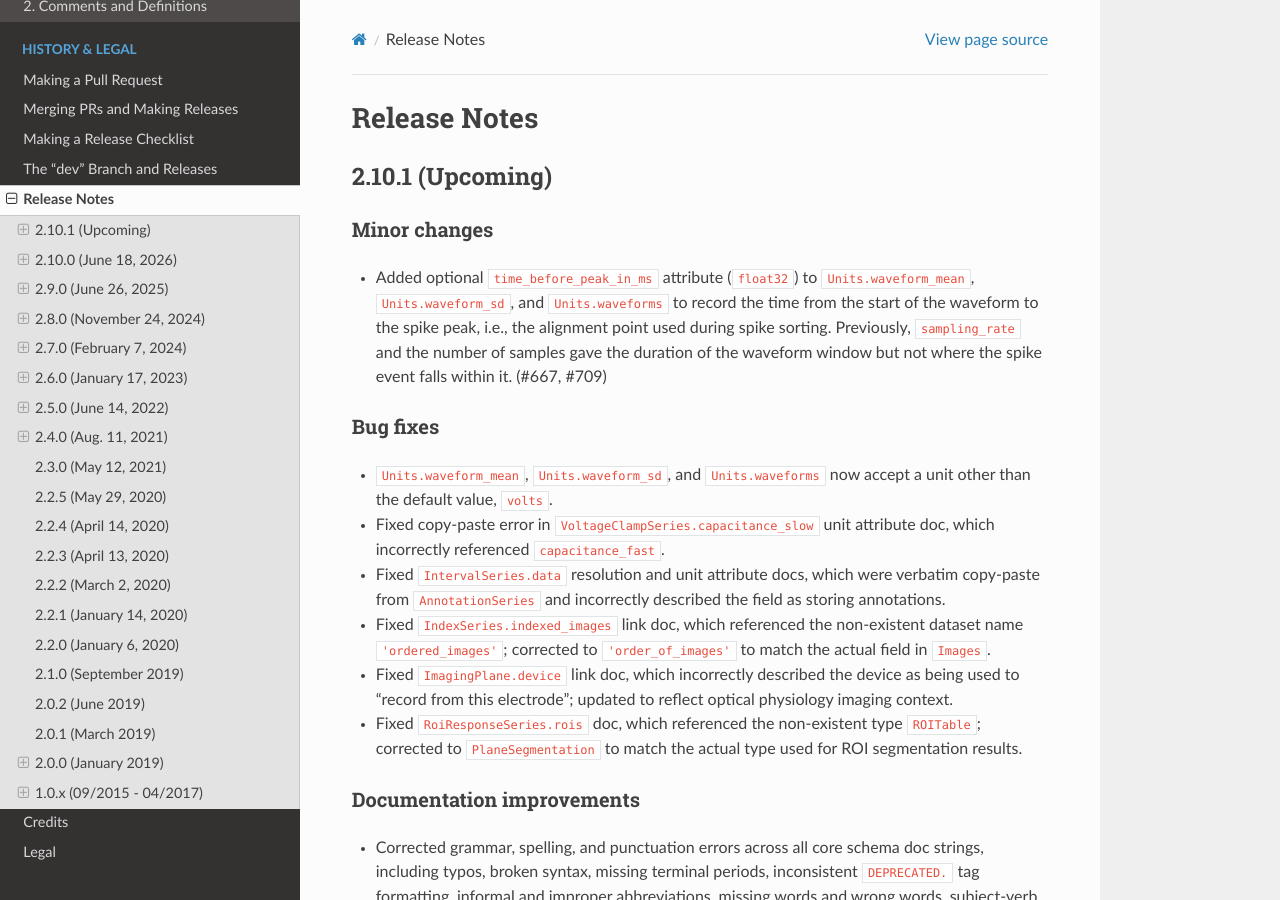
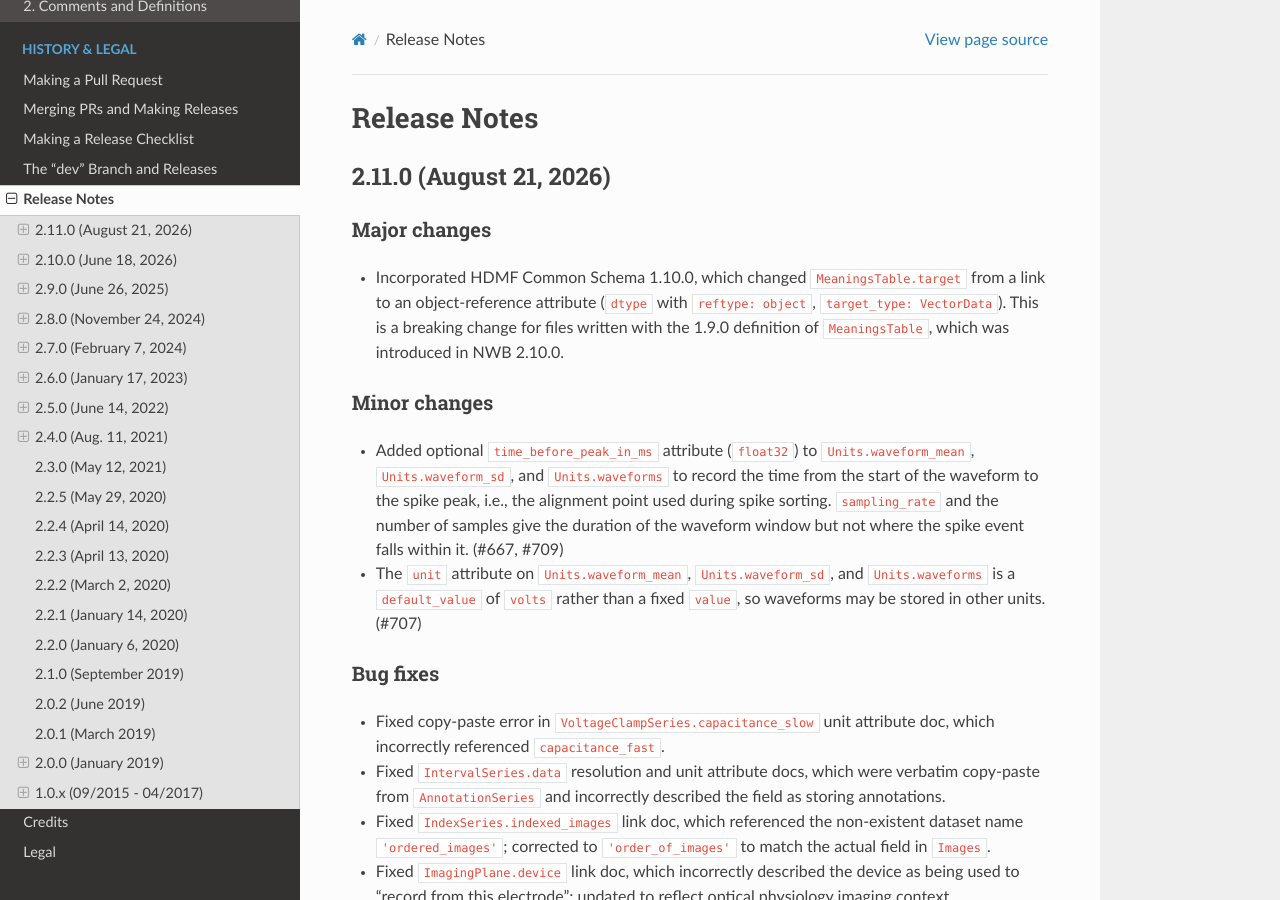
Before and after one commit to NeurodataWithoutBorders/nwb-schema, a Sphinx documentation site: the page built from docs/format/source/format_release_notes.rst, in a window 1280 px wide and 900 px high. Built offline with Sphinx 7.4.7 and the Read the Docs theme 3.1.0, drawn with Linux system fonts in a browser that asks for light colours.

Commit message:
Prepare 2.11.0 release (#710)
Co-authored-by: Claude Opus 5 (1M context) <noreply@anthropic.com>

```diff
--- a/docs/format/source/conf.py
+++ b/docs/format/source/conf.py
@@ -83,9 +83,9 @@ copyright = u'2017-2026, Neurodata Without Borders'
 # built documents.
 #
 # The short X.Y version.
-version = '2.10.1'
+version = '2.11.0'
 # The full version, including alpha/beta/rc tags.
-release = '2.10.1-alpha'
+release = '2.11.0'
 
 # The language for content autogenerated by Sphinx. Refer to documentation
 # for a list of supported languages.
--- a/docs/format/source/format_release_notes.rst
+++ b/docs/format/source/format_release_notes.rst
@@ -3,20 +3,26 @@
 Release Notes
 =============
 
-2.10.1 (Upcoming)
------------------
+2.11.0 (August 21, 2026)
+------------------------
+
+Major changes
+^^^^^^^^^^^^^
+- Incorporated HDMF Common Schema 1.10.0, which changed ``MeaningsTable.target`` from a link to an object-reference
+  attribute (``dtype`` with ``reftype: object``, ``target_type: VectorData``). This is a breaking change for files
+  written with the 1.9.0 definition of ``MeaningsTable``, which was introduced in NWB 2.10.0.
 
 Minor changes
 ^^^^^^^^^^^^^
 - Added optional ``time_before_peak_in_ms`` attribute (``float32``) to ``Units.waveform_mean``,
   ``Units.waveform_sd``, and ``Units.waveforms`` to record the time from the start of the waveform to the spike peak,
-  i.e., the alignment point used during spike sorting. Previously, ``sampling_rate`` and the number of samples gave
+  i.e., the alignment point used during spike sorting. ``sampling_rate`` and the number of samples give
   the duration of the waveform window but not where the spike event falls within it. (#667, #709)
+- The ``unit`` attribute on ``Units.waveform_mean``, ``Units.waveform_sd``, and ``Units.waveforms`` is a
+  ``default_value`` of ``volts`` rather than a fixed ``value``, so waveforms may be stored in other units. (#707)
 
 Bug fixes
 ^^^^^^^^^
-- ``Units.waveform_mean``, ``Units.waveform_sd``, and ``Units.waveforms`` now accept a unit other than the default
-  value, ``volts``.
 - Fixed copy-paste error in ``VoltageClampSeries.capacitance_slow`` unit attribute doc, which incorrectly
   referenced ``capacitance_fast``.
 - Fixed ``IntervalSeries.data`` resolution and unit attribute docs, which were verbatim copy-paste from
```
Also changed, not shown: 2 other files.
